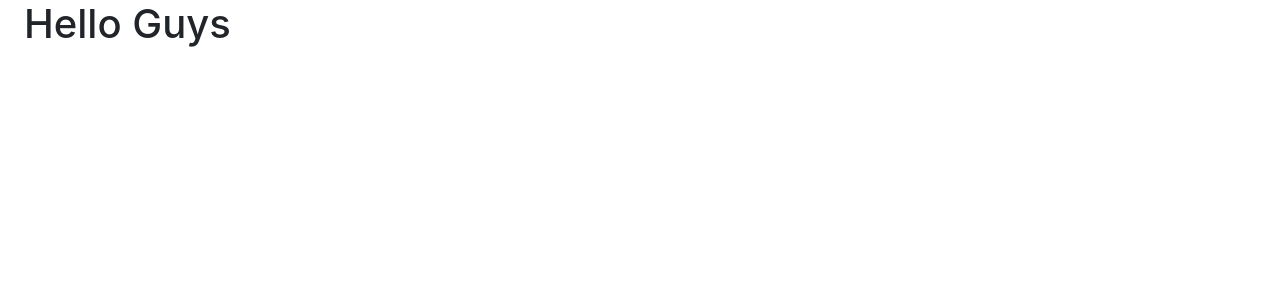
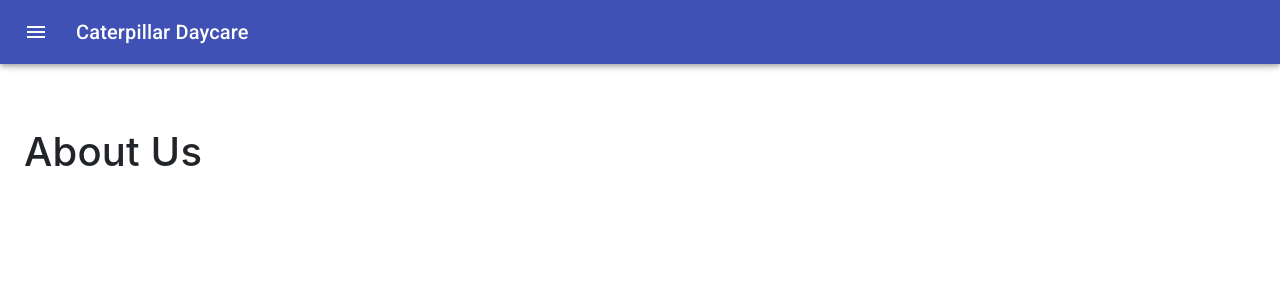
Before and after one commit to LuisAscencio/caterpillardaycare, a React (Create React App) app: page / in a window 1280 px wide. Shown: the top 300 px of the page. Built offline with nearby package versions, Linux system fonts and the light colour scheme.

Commit message:
navbar icons

```diff
--- a/src/App.js
+++ b/src/App.js
@@ -7,7 +7,7 @@ import { AboutUs } from "./components/AboutUs";
 function App() {
   return (
     <div>
-      {/* <NavBar /> */}
+      <NavBar />
       <AboutUs />
     </div>
   );
--- a/src/components/AboutUs.js
+++ b/src/components/AboutUs.js
@@ -4,8 +4,8 @@ import { Container } from "@material-ui/core";
 export const AboutUs = () => {
   return (
     <div>
-      <Container>
-        <h1>Hello Guys</h1>
+      <Container style={{ marginTop: "10%" }}>
+        <h1>About Us</h1>
       </Container>
     </div>
   );
--- a/src/components/NavBar.js
+++ b/src/components/NavBar.js
@@ -15,8 +15,10 @@ import ChevronRightIcon from "@material-ui/icons/ChevronRight";
 import ListItem from "@material-ui/core/ListItem";
 import ListItemIcon from "@material-ui/core/ListItemIcon";
 import ListItemText from "@material-ui/core/ListItemText";
-import InboxIcon from "@material-ui/icons/MoveToInbox";
-import MailIcon from "@material-ui/icons/Mail";
+import InfoIcon from "@material-ui/icons/Info";
+import RateReviewIcon from "@material-ui/icons/RateReview";
+import PhotoCameraIcon from "@material-ui/icons/PhotoCamera";
+import ContactMailIcon from "@material-ui/icons/ContactMail";
 
 const drawerWidth = 240;
 
@@ -133,25 +135,30 @@ export default function NavBar() {
         </div>
         <Divider />
         <List>
-          {["Inbox", "Starred", "Send email", "Drafts"].map((text, index) => (
-            <ListItem button key={text}>
+          <ListItem button key={"About Us"}>
             <ListItemIcon>
-                {index % 2 === 0 ? <InboxIcon /> : <MailIcon />}
+              <InfoIcon />
             </ListItemIcon>
-              <ListItemText primary={text} />
+            <ListItemText primary={"About Us"} />
           </ListItem>
-          ))}
-        </List>
-        <Divider />
-        <List>
-          {["All mail", "Trash", "Spam"].map((text, index) => (
-            <ListItem button key={text}>
+          <ListItem button key={"Testimonials"}>
             <ListItemIcon>
-                {index % 2 === 0 ? <InboxIcon /> : <MailIcon />}
+              <RateReviewIcon />
             </ListItemIcon>
-              <ListItemText primary={text} />
+            <ListItemText primary={"Testimonials"} />
           </ListItem>
-          ))}
+          <ListItem button key={"Gallery"}>
+            <ListItemIcon>
+              <PhotoCameraIcon />
+            </ListItemIcon>
+            <ListItemText primary={"Gallery"} />
+          </ListItem>
+          <ListItem button key={"Contact"}>
+            <ListItemIcon>
+              <ContactMailIcon />
+            </ListItemIcon>
+            <ListItemText primary={"Contact"} />
+          </ListItem>
         </List>
       </Drawer>
     </div>
```
Lines whose indentation alone changed are shown as unchanged.
